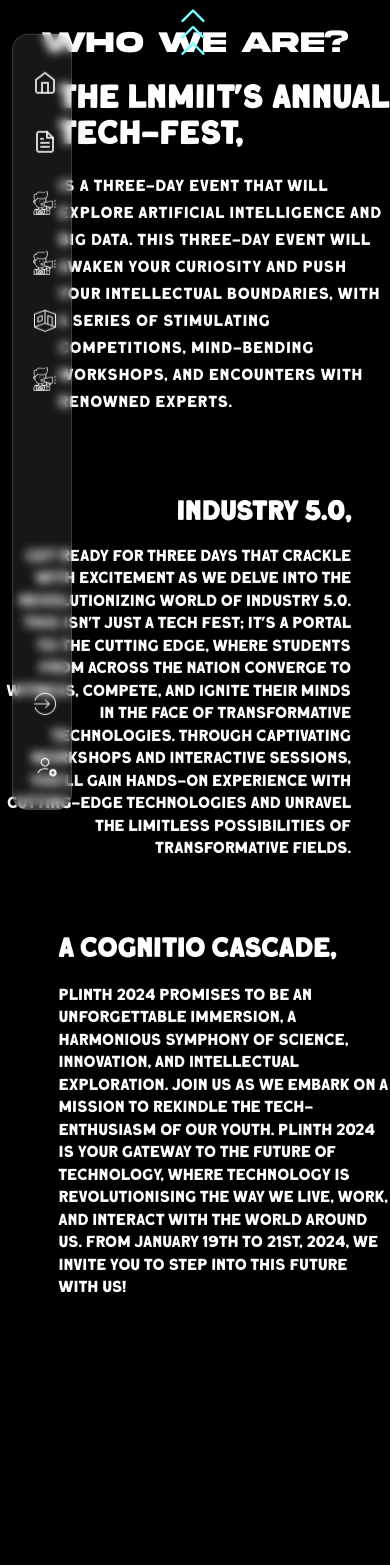
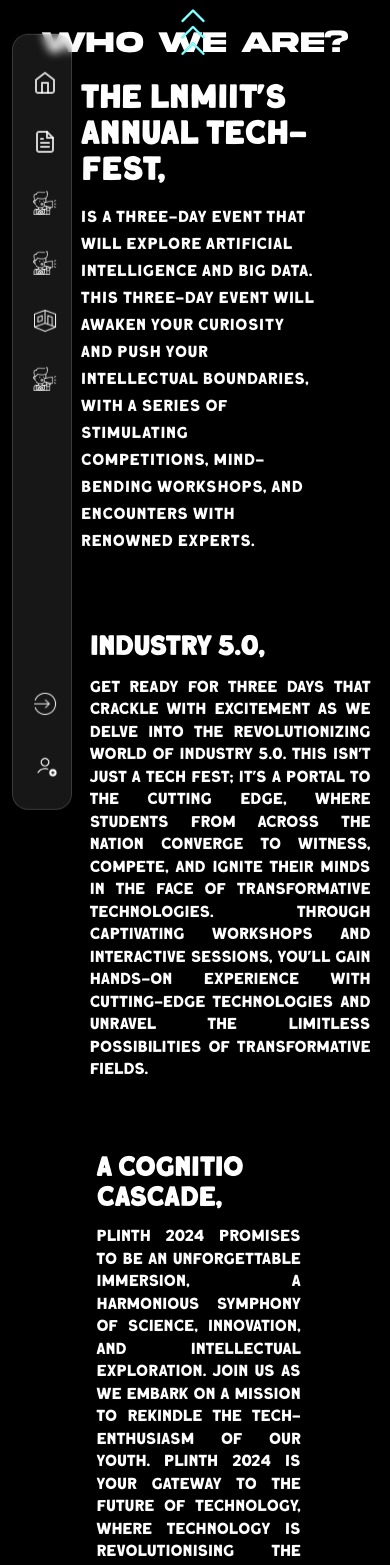
Before and after one commit to arnit-coder/Plinth-2k24, a React (Create React App) app: page /about in a window 390 px wide. Shown: the top 1565 px of the page. Before the commit the page ends 1317 px from the top, so only its background shows below. Built offline with nearby package versions, Linux system fonts and the light colour scheme.

Commit message:
aboutUs, signUp

```diff
--- a/src/aboutUs/AboutUs.css
+++ b/src/aboutUs/AboutUs.css
@@ -4,7 +4,9 @@
 
 }
 
-
+.text {
+    width: 80%;
+}
 
 
 @font-face {
@@ -97,6 +99,7 @@
 
 .content3{
     font-family: content;
+    text-align: justify;
     margin-top: 10%;
     display: flex;
     justify-content: space-between;
@@ -104,11 +107,14 @@
 }
 .text3{
     margin-top: 5%;
+    width: 70%;
+    margin-left: 4%;
 }
 
 
 .content3-text1{
-    font-size: 75px;
+    text-align: left;
+    font-size: 70px;
     color: white;
     font-weight: 800;
     margin-left: 15%;
@@ -135,9 +141,13 @@
     overflow: hidden;
 }
 
+.content3-image {
+    width: 300%;
+}
+
 .content-image
 {
-
+    width: 160%;
 }
 
 /* .scroll-section {
@@ -259,8 +269,12 @@
 
   @media screen and (max-width: 400px)
   {
+    .content{
+        margin-left: 10%;
+    }
     .content-text1
     {
+        text-align: left;
      font-size: 30px;
     }
 
@@ -271,6 +285,7 @@
 
     .content-text2
     {
+        text-align: left;
      font-size: 15px;
     }
 
@@ -279,13 +294,20 @@
      font-size: 30px;
     }
 
+    .content2{
+        margin-left: 23%;
+        width: 80%;
+        text-align: left;
+    }
     .content2-text2
     {
+        text-align: justify;
      font-size: 15px;
     }
 
     .content2-text1
     {
+        text-align: left;
     font-size: 25px;
     }
 
@@ -294,6 +316,9 @@
      font-size: 15px;
     }
 
+    .content3{
+        margin-left: 12%;
+    }
     .content3-text1
     {
     font-size: 25px;
--- a/src/components/Signup/Signup.module.css
+++ b/src/components/Signup/Signup.module.css
@@ -49,6 +49,7 @@
 .inputContainer2 {
   position: relative;
   width: 45%;
+
 }
 
 .first {
@@ -58,7 +59,7 @@
   font-size: 1.15rem;
   padding-top: 0.6rem;
   padding-bottom: 0.6rem;
-  padding-left: 0.2rem;
+  padding-left: 1.2rem;
   width: 95%;
   display: flex;
   flex-wrap: wrap;
@@ -88,6 +89,7 @@
   font-size: 1.15rem;
   width: 100%;
   margin-bottom: 2rem;
+  padding-left: 1.2rem;
 }
 
 .logo2 {
@@ -140,8 +142,8 @@
 
 .logo3 {
   position: absolute;
-  top: 0.6rem;
-  right: 0.6rem;
+  top: 0.9rem;
+  right: 0.8rem;
   height: 1.7rem;
   width: 1.7rem;
 }
@@ -287,4 +289,10 @@
   .account {
     font-size: 1.1rem;
   }
+  .logo3 {
+    top: 0.9rem;
+    right: 0.2rem;
+    height: 1.6rem;
+    width: 1.6rem;
+  }
 }
--- a/src/features/login/Login.css
+++ b/src/features/login/Login.css
@@ -6,7 +6,7 @@
   font-family: Poppins;
 }
 
-.heading{
+.heading_login{
   position: absolute;
   top: 10% ;
   left: 67% ;
--- a/src/features/login/Login.jsx
+++ b/src/features/login/Login.jsx
@@ -44,7 +44,7 @@
     <form onSubmit={submitHandler} className="loginContainer" id="login">
       <div className="backgroundImg"></div>
       <img src={login_robot} alt="left robot" />
-      <div className="heading">
+      <div className="heading_login">
         <h2>
           <strong>Login</strong>
         </h2>
```
